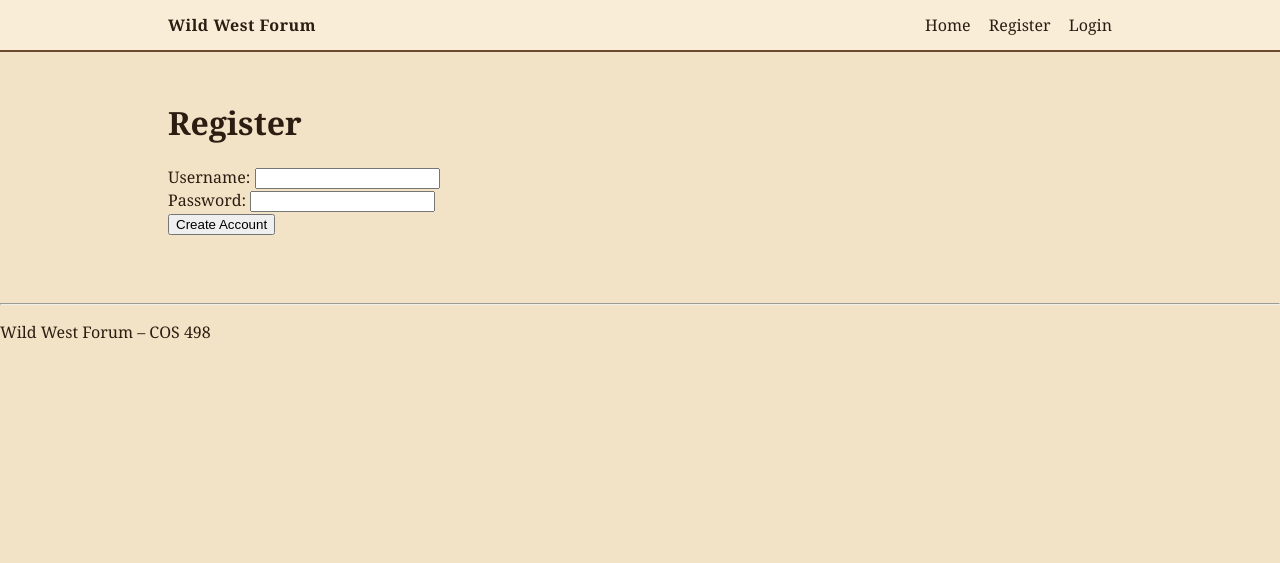
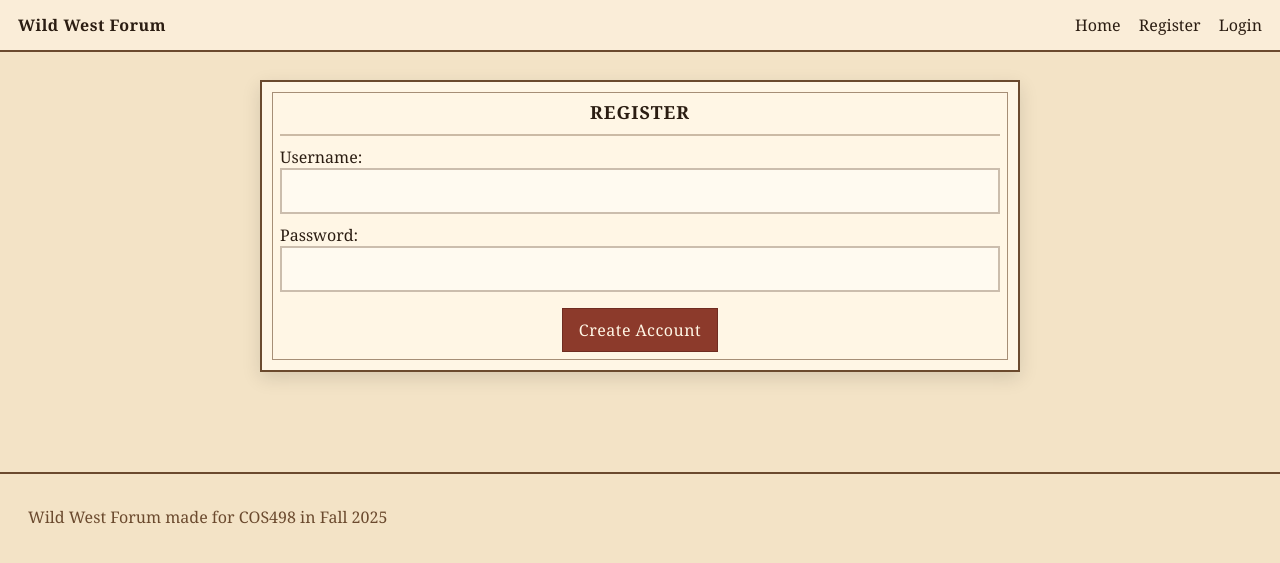
Before and after one commit to alexander-ayer/topics-midterm, a Node server app: page /register in a window 1280 px wide. Shown: the top 563 px of the page. Run offline with Node 20, Linux system fonts and the light colour scheme; some libraries are stand-ins or nearby versions.

Commit message:
Added better handlebar styling. Add favicon

```diff
--- a/nodejs/public/css/styles.css
+++ b/nodejs/public/css/styles.css
@@ -24,7 +24,6 @@ body {
 }
 
 .nav-inner {
-  max-width: 980px;
   margin: 0 auto;
   padding: 14px 18px;
   display: flex;
@@ -63,6 +62,7 @@ body {
 
 .nav-btn {
   font: inherit;
+  color: var(--ink);
   border: 1px solid var(--line);
   background: transparent;
   padding: 6px 10px;
@@ -205,3 +205,58 @@ main {
 .btn:hover {
   background: var(--accent-dark);
 }
+
+footer {
+  margin-top: 40px;
+  padding: 16px 18px;
+
+  border-top: 2px solid var(--line);
+  color: var(--muted);
+  background: transparent;
+}
+
+/* FORMS: inputs + textarea + buttons */
+input[type="text"],
+input[type="password"],
+textarea {
+  width: 100%;
+  font: inherit;
+  padding: 10px 12px;
+  border: 2px solid rgba(107,74,46,0.35);
+  background: #fffaf0;
+  color: var(--ink);
+}
+
+input[type="text"]:focus,
+input[type="password"]:focus,
+textarea:focus {
+  outline: none;
+  border-color: var(--line);
+  box-shadow: 0 0 0 2px rgba(140,58,43,0.15);
+}
+
+textarea {
+  resize: vertical;
+  min-height: 110px;
+}
+
+.poster button,
+ form button {
+  font: inherit;
+  cursor: pointer;
+  color: var(--paper);
+  background: var(--accent);
+  border: 1px solid var(--accent-dark);
+  padding: 10px 16px;
+  letter-spacing: 0.5px;
+}
+
+.poster button:hover,
+form button:hover {
+  background: var(--accent-dark);
+}
+
+.error {
+  color: var(--accent-dark);
+  margin: 10px 0;
+}
--- a/nodejs/views/home.hbs
+++ b/nodejs/views/home.hbs
@@ -1,6 +1,6 @@
 <section class="hero">
   <h1 class="title">Wild West Forum</h1>
-  <p class="subtitle">Share your thoughts with the town.</p>
+  <p class="subtitle">Share any valuable information on wanted outlaws</p>
 </section>
 
 <section class="poster">
--- a/nodejs/views/partials/footer.hbs
+++ b/nodejs/views/partials/footer.hbs
@@ -1,4 +1,3 @@
 <footer>
-  <hr>
-  <p>Wild West Forum – COS 498</p>
+  <p style="padding-left: 10px">Wild West Forum made for COS498 in Fall 2025</p>
 </footer>
--- a/nodejs/views/register.hbs
+++ b/nodejs/views/register.hbs
@@ -1,19 +1,25 @@
-<h1>Register</h1>
+<section class="poster">
+  <div class="poster-header">
+    <h2 class="poster-title">Register</h2>
+  </div>
 
   {{#if error}}
-  <p style="color:red">{{error}}</p>
+    <p class="error">{{error}}</p>
   {{/if}}
 
   <form action="/register" method="POST">
-  <label>
+    <label style="display:block; margin-bottom:10px;">
       Username:
       <input type="text" name="username" value="{{username}}">
     </label>
-  <br>
-  <label>
+
+    <label style="display:block; margin-bottom:10px;">
       Password:
       <input type="password" name="password">
     </label>
-  <br>
+
+    <div class="poster-actions">
       <button type="submit">Create Account</button>
+    </div>
   </form>
+</section>
```
Also changed, not shown: nodejs/views/login.hbs (+12 -6 lines), nodejs/views/newComment.hbs (+11 -6 lines), nodejs/public/images/wild-west-logo.ico (added). Lines whose indentation alone changed are shown as unchanged.
